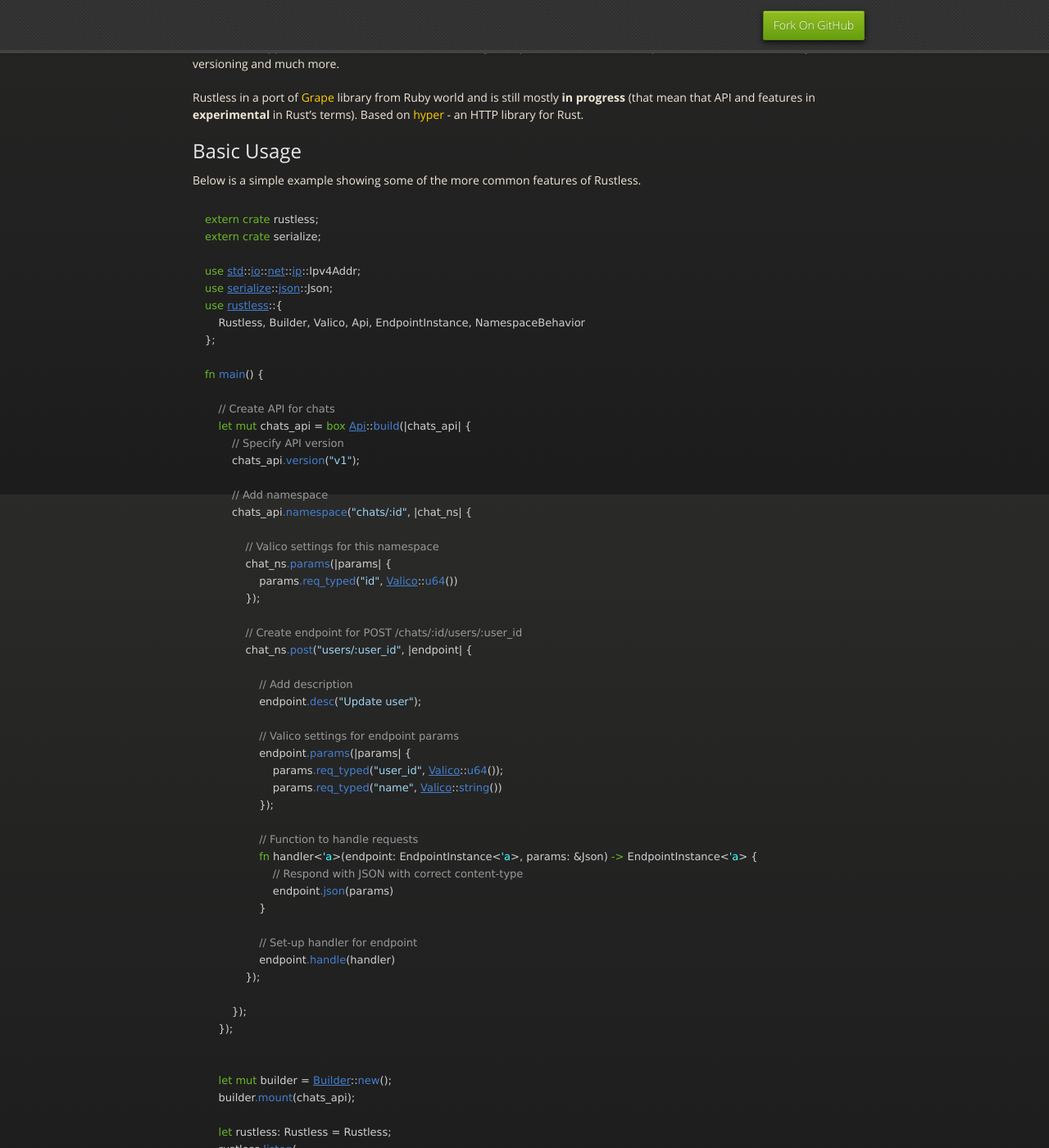
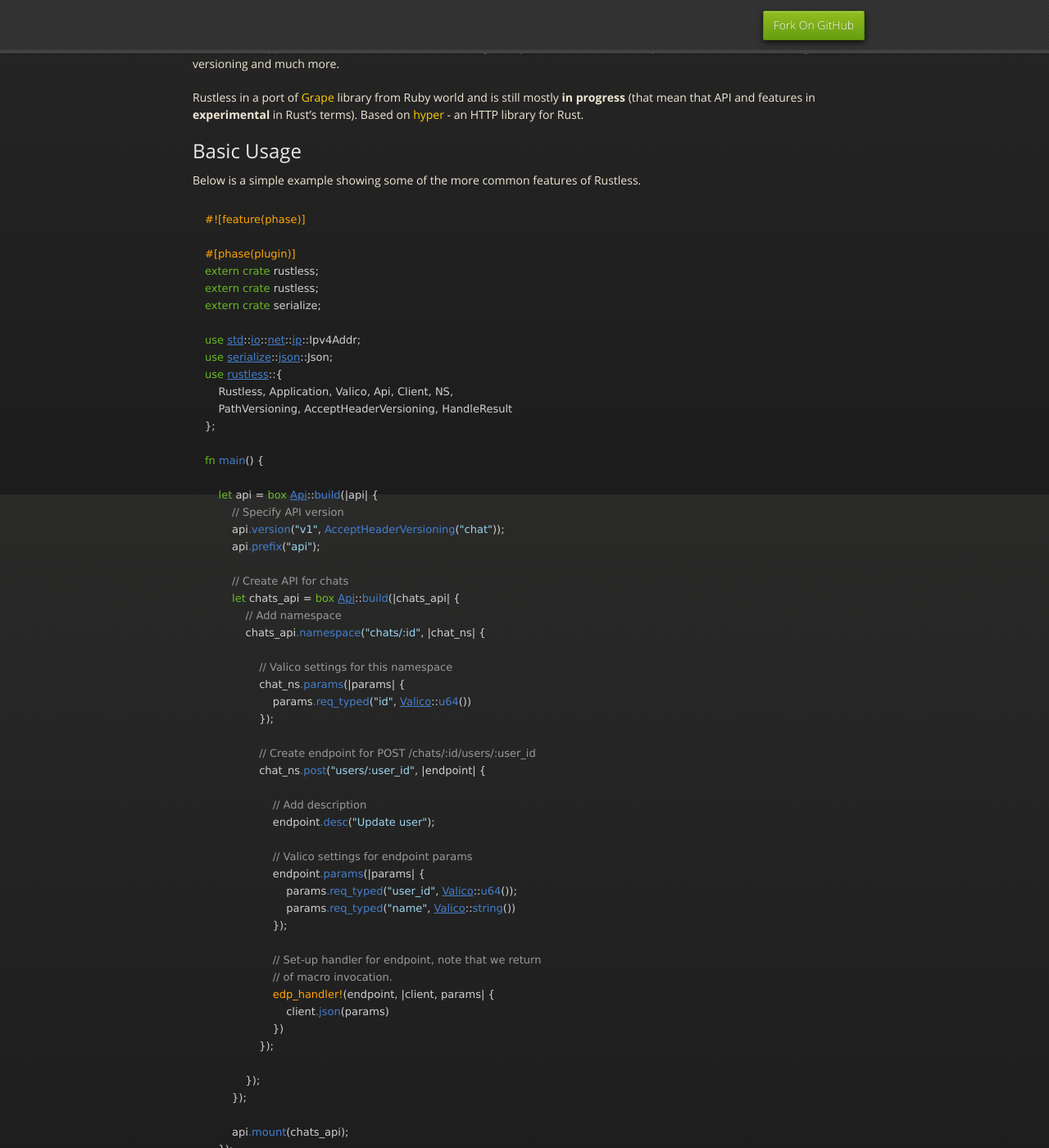
Before and after one commit to rustless/rustless.github.io, a Jekyll site: the page built from index.md, in a window 1280 px wide and 1400 px high, scrolled down 297 px. Shown: the whole window at 82% size. Built offline with Jekyll 4.4.1, drawn with Linux system fonts in a browser that asks for light colours; nearby versions of some CDN libraries; Markdown is read by kramdown in place of the engine named in the settings; some of the changed text lies outside the part shown.

Commit message:
Fix example

```diff
--- a/index.md
+++ b/index.md
@@ -17,62 +17,68 @@ Rustless in a port of [Grape] library from Ruby world and is still mostly **in p
 Below is a simple example showing some of the more common features of Rustless.
 
 ~~~rust
+#![feature(phase)]
+
+#[phase(plugin)]
+extern crate rustless;
 extern crate rustless;
 extern crate serialize;
 
 use std::io::net::ip::Ipv4Addr;
 use serialize::json::Json;
 use rustless::{
-    Rustless, Builder, Valico, Api, EndpointInstance, NamespaceBehavior
+    Rustless, Application, Valico, Api, Client, NS,
+    PathVersioning, AcceptHeaderVersioning, HandleResult
 };
 
 fn main() {
 
-    // Create API for chats
-    let mut chats_api = box Api::build(|chats_api| {
+    let api = box Api::build(|api| {
         // Specify API version
-        chats_api.version("v1");
+        api.version("v1", AcceptHeaderVersioning("chat"));
+        api.prefix("api");
 
-        // Add namespace
-        chats_api.namespace("chats/:id", |chat_ns| {
+        // Create API for chats
+        let chats_api = box Api::build(|chats_api| {
+            // Add namespace
+            chats_api.namespace("chats/:id", |chat_ns| {
 
-            // Valico settings for this namespace
-            chat_ns.params(|params| {
-                params.req_typed("id", Valico::u64())
-            });
-
-            // Create endpoint for POST /chats/:id/users/:user_id
-            chat_ns.post("users/:user_id", |endpoint| {
-
-                // Add description
-                endpoint.desc("Update user");
-
-                // Valico settings for endpoint params
-                endpoint.params(|params| {
-                    params.req_typed("user_id", Valico::u64());
-                    params.req_typed("name", Valico::string())
+                // Valico settings for this namespace
+                chat_ns.params(|params| {
+                    params.req_typed("id", Valico::u64())
                 });
 
-                // Function to handle requests
-                fn handler<'a>(endpoint: EndpointInstance<'a>, params: &Json) -> EndpointInstance<'a> {
-                    // Respond with JSON with correct content-type
-                    endpoint.json(params)
-                }
+                // Create endpoint for POST /chats/:id/users/:user_id
+                chat_ns.post("users/:user_id", |endpoint| {
 
-                // Set-up handler for endpoint
-                endpoint.handle(handler)
+                    // Add description
+                    endpoint.desc("Update user");
+
+                    // Valico settings for endpoint params
+                    endpoint.params(|params| {
+                        params.req_typed("user_id", Valico::u64());
+                        params.req_typed("name", Valico::string())
+                    });
+
+                    // Set-up handler for endpoint, note that we return
+                    // of macro invocation.
+                    edp_handler!(endpoint, |client, params| {
+                        client.json(params)
+                    })
+                });
+
             });
+        });
 
-        });
+        api.mount(chats_api);
     });
 
-
-    let mut builder = Builder::new();
-    builder.mount(chats_api);
+    let mut app = Application::new();
+    app.mount(api);
 
     let rustless: Rustless = Rustless;
     rustless.listen(
-        builder.get_app(),
+        app,
         Ipv4Addr(127, 0, 0, 1),
         3000
     );
```
